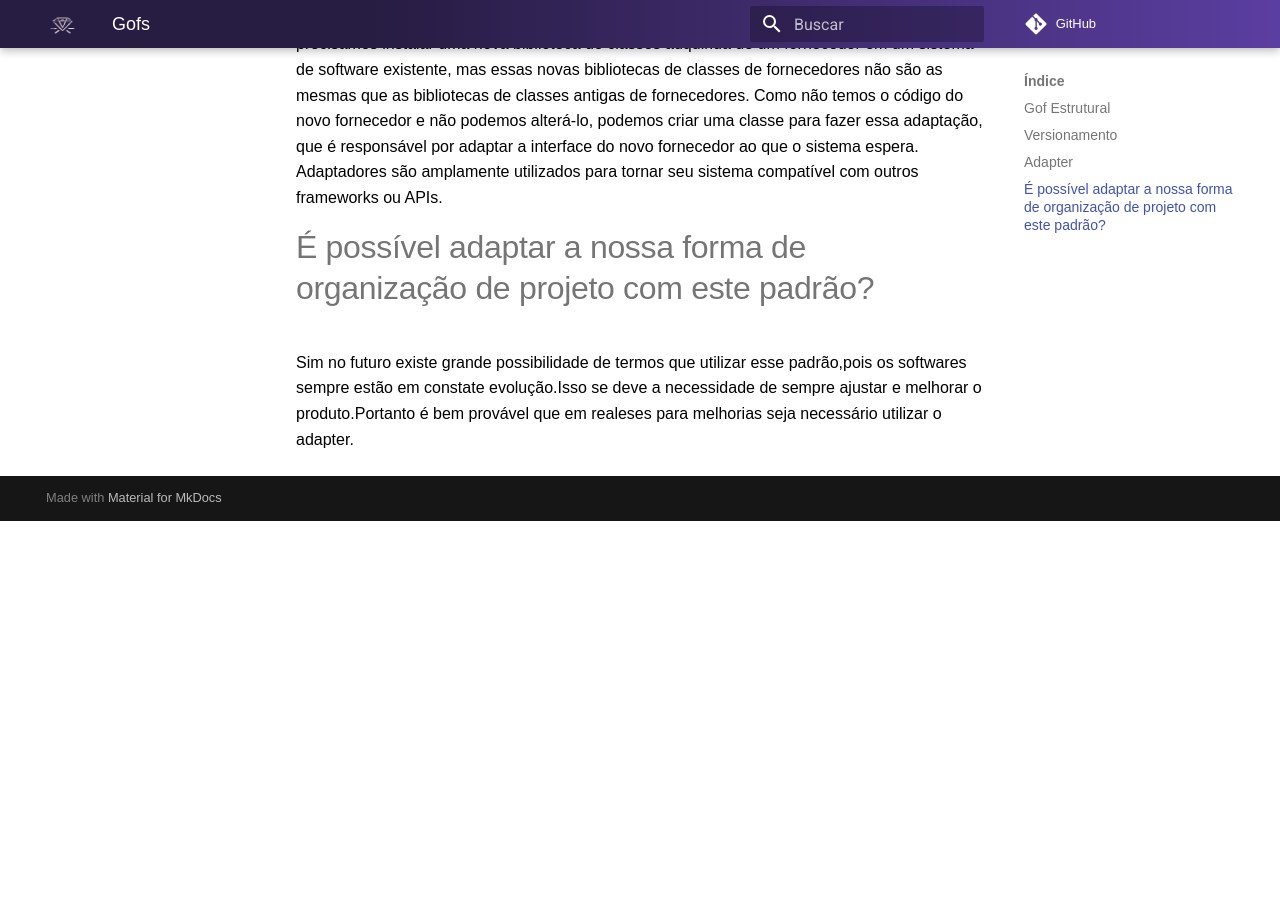
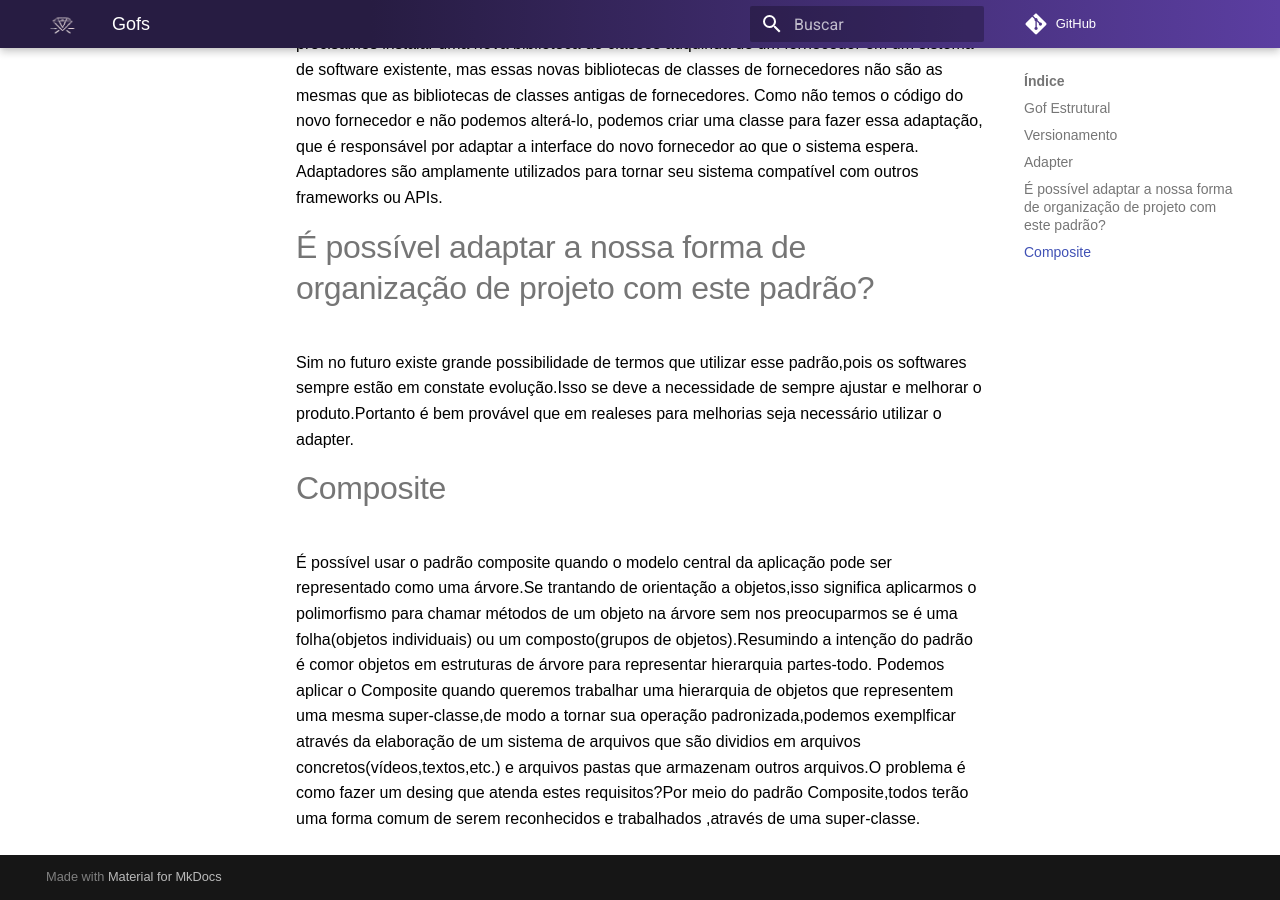
Before and after one commit to UnBArqDsw2021-2/2021.2_G7_-AluguelKitsFesta, an MkDocs documentation site: the page built from docs/padrao/Gofs.md, in a window 1280 px wide and 900 px high, scrolled down 886 px. Built offline with MkDocs 1.6.1 and Material for MkDocs 9.7.7, drawn with Linux system fonts in a browser that asks for light colours; comment, search, counter and statistics services are not loaded; before the commit the page ends 1407 px from its top, so only the background shows below that.

Commit message:
update gofs Composite

```diff
--- a/docs/padrao/Gofs.md
+++ b/docs/padrao/Gofs.md
@@ -13,3 +13,7 @@ O Adapter é um padrão bem simples de compreender,sendo sua principal funcional
 
 # É possível adaptar a nossa forma de organização de projeto com este padrão?
 Sim no futuro existe grande possibilidade de termos que utilizar esse padrão,pois os softwares sempre estão em constate evolução.Isso se deve a necessidade de sempre ajustar e melhorar o produto.Portanto é bem provável que em realeses para melhorias seja necessário utilizar o adapter.
+
+# Composite
+É possível usar o padrão composite quando o modelo central da aplicação pode ser representado como uma árvore.Se trantando de orientação a objetos,isso significa aplicarmos o polimorfismo para chamar métodos de um objeto na árvore sem nos preocuparmos se é uma folha(objetos individuais) ou um composto(grupos de objetos).Resumindo a intenção do padrão é comor objetos em estruturas de árvore para representar hierarquia partes-todo.
+Podemos aplicar o Composite quando queremos trabalhar uma hierarquia de objetos que representem uma mesma super-classe,de modo a tornar sua operação padronizada,podemos exemplficar através da elaboração de um sistema de arquivos que são dividios em arquivos concretos(vídeos,textos,etc.) e arquivos pastas que armazenam outros arquivos.O problema é como fazer um desing que atenda estes requisitos?Por meio do padrão Composite,todos terão uma forma comum de serem reconhecidos e trabalhados ,através de uma super-classe.
```
